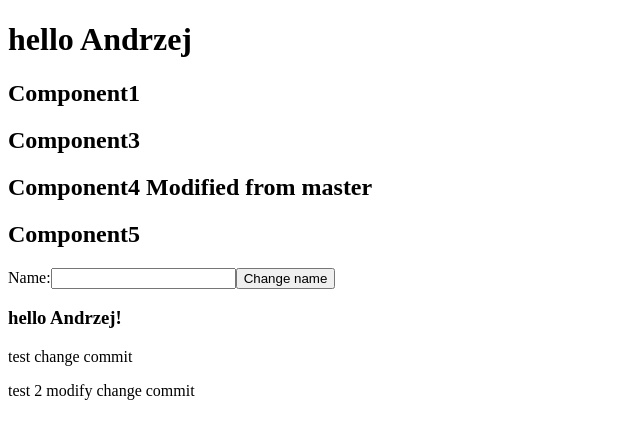
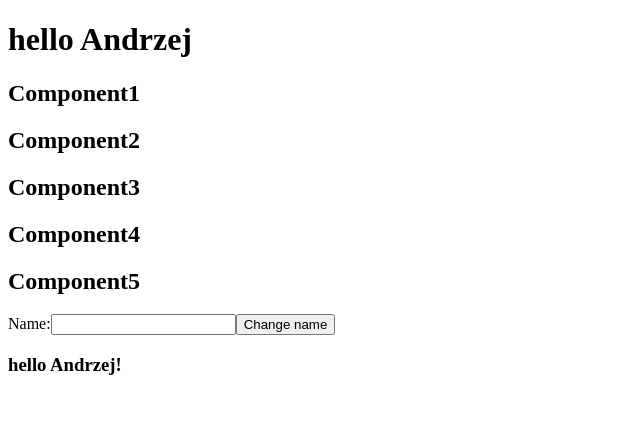
Before and after one commit to pszempszemek/useContextLogic, a React (Vite) app: page / in a window 1280 px wide. Shown: the top 438 px of the page, without its empty margins (0-640 px from the left). Built offline with nearby package versions, Linux system fonts and the light colour scheme; the HTML template or start-up script is replaced by a standard one.

Commit message:
Refactor: Component5 (#3)

```diff
--- a/index.html
+++ b/index.html
@@ -9,8 +9,6 @@
   </head>
   <body>
     <div id="root"></div>
-    <p>test change commit</p>
-    <p>test 2 modify change commit</p>
     <script type="module" src="/src/main.jsx"></script>
   </body>
 </html>
--- a/src/App.jsx
+++ b/src/App.jsx
@@ -1,16 +1,17 @@
-import React, { useState, useContext } from "react";
+import React, { useState, createContext } from "react";
 import Component1 from "./components/Component1";
-import { NameContext } from "./NameContext";
 
+// bez sensu takiego jednolinijkowca exportować do osobnego pliku
+export const NameContext = createContext("Starting name");
 
 export default function App() {
-  const [name, setName] = useState('Andrzej')
+  const [name, setName] = useState("Andrzej");
 
   return (
-    <NameContext.Provider value={{name, setName}}>
+    <NameContext.Provider value={{ name, setName }}>
       <main>
-          <h1>hello {name}</h1>
-          <Component1 />
+        <h1>hello {name}</h1>
+        <Component1 />
       </main>
     </NameContext.Provider>
   );
--- a/src/components/Component1.jsx
+++ b/src/components/Component1.jsx
@@ -1,12 +1,12 @@
 import React from 'react'
-import Component3 from './Component3'
+import Component2 from './Component2'
 
 
 export default function Component1(){
   return (
   <div>
     <h2>Component1</h2>
-    <Component3 />
+    <Component2 />
   </div>
   )
 }
--- /dev/null
+++ b/src/components/Component2.jsx
@@ -0,0 +1,12 @@
+import React from 'react'
+import Component3 from './Component3'
+
+
+export default function Component2(){
+  return (
+  <div>
+    <h2>Component2</h2>
+    <Component3 />
+  </div>
+  )
+}
--- a/src/components/Component4.jsx
+++ b/src/components/Component4.jsx
@@ -5,7 +5,7 @@ import Component5 from './Component5'
 export default function Component4(){
   return (
   <div>
-    <h2>Component4 Modified from master</h2>
+    <h2>Component4</h2>
     <Component5 />
   </div>
   )
--- a/src/components/Component5.jsx
+++ b/src/components/Component5.jsx
@@ -1,32 +1,32 @@
-import React, {useState, useContext} from 'react'
-import { NameContext } from '../NameContext'
+import React, { useState, useContext } from "react";
+import { NameContext } from "../App";
 
+export default function Component5() {
+  const { name, setName } = useContext(NameContext);
+  const [tempName, setTempName] = useState("");
 
-export default function Component5(){
-  const {name, setName} = useContext(NameContext)
-  const [tempName, setTempName] = useState('')
-
-  const handleTyping = event => {
-    setTempName(event.target.value)
-  }
-  const changeName = (value) => {
-    value.preventDefault();
-    setName(tempName)
-  }
-
+  const handleSubmit = (e) => {
+    e.preventDefault();
+    setTempName("");
+    setName(tempName);
+  };
 
   return (
     <div>
       <h2>Component5</h2>
 
-    <form>
+      <form onSubmit={handleSubmit}>
         <label>
           Name:
-        <input type="text" onChange={handleTyping}/>
+          <input
+            type="text"
+            value={tempName}
+            onChange={({ target }) => setTempName(target.value)}
+          />
         </label>
-      <button onClick={changeName}>Change name</button>
+        <button type="submit">Change name</button>
       </form>
       <h3>hello {name}!</h3>
     </div>
-  )
+  );
 }
```
Lines whose indentation alone changed are shown as unchanged.
